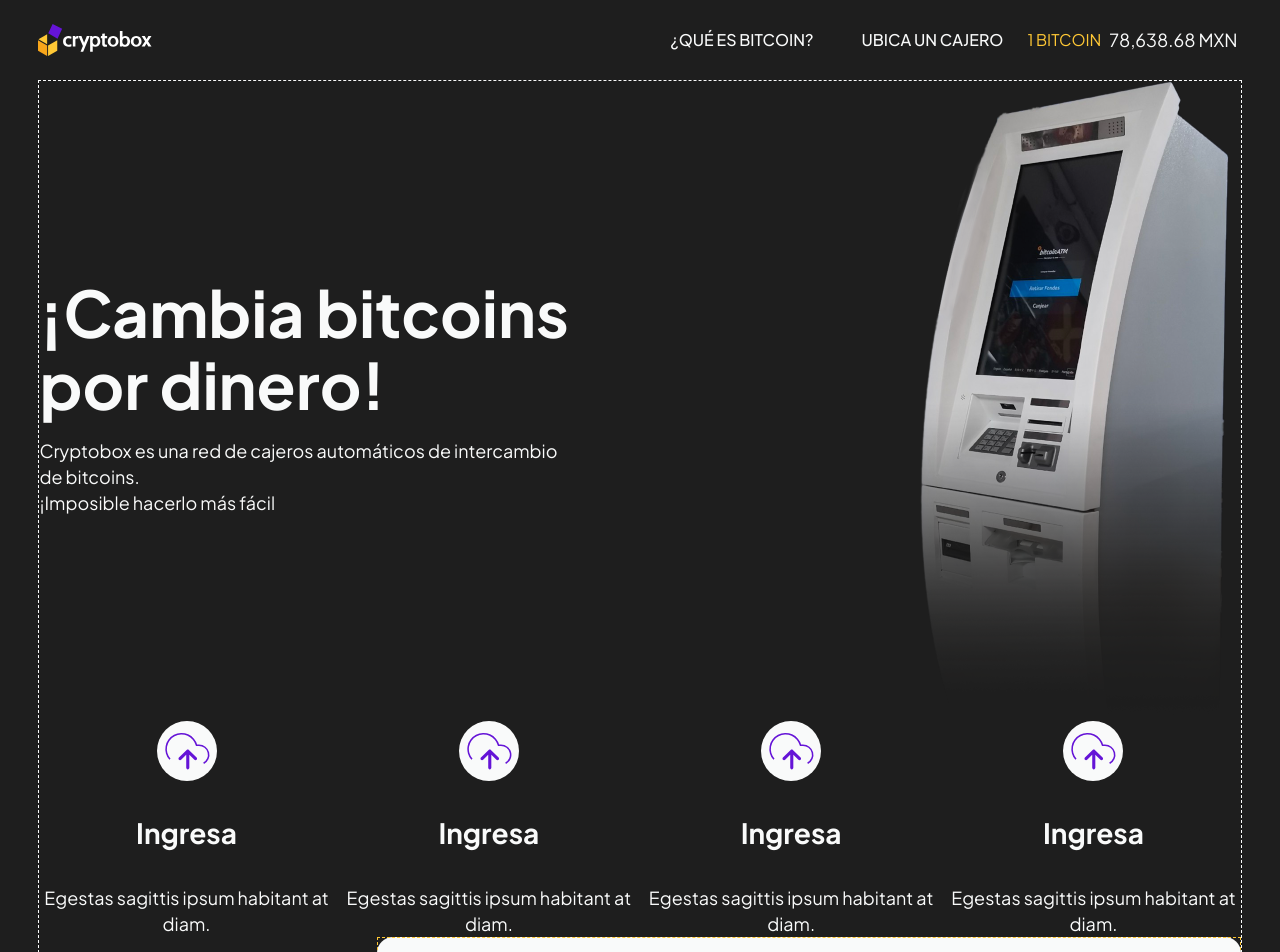
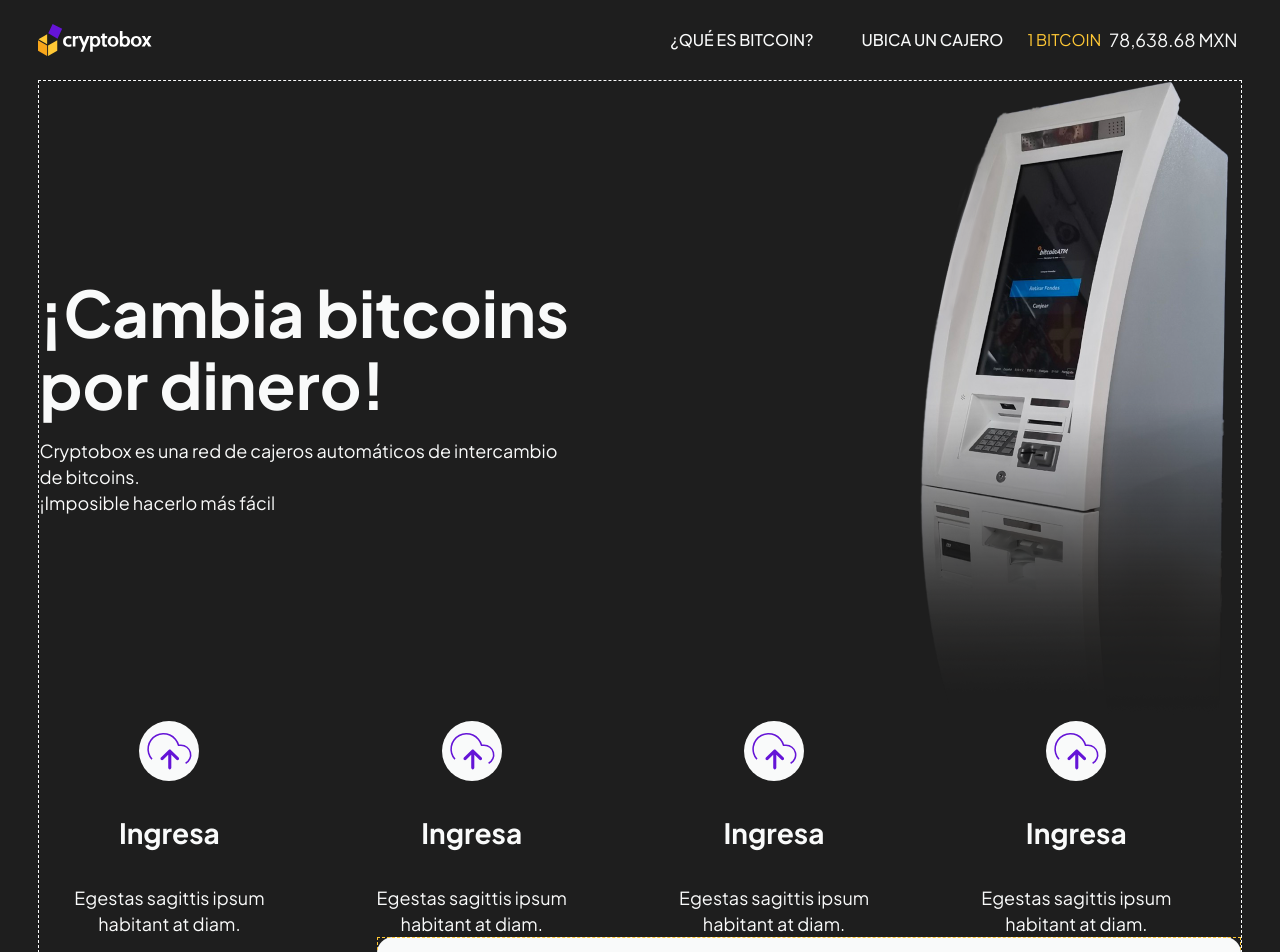
Before and after one commit to Lariicsa/mont-cryptobox, a Vue app: page / in a window 1280 px wide. Shown: the top 952 px of the page. Built offline with nearby package versions, Linux system fonts and the light colour scheme.

Commit message:
Adjust global layout

```diff
--- a/src/scss/components/iconimage.scss
+++ b/src/scss/components/iconimage.scss
@@ -6,7 +6,7 @@
   height: auto;
   min-height: 21.6rem;
   width: 100%;
-  max-width: 29.6rem;
+  max-width: 26rem;
 
   &__icon {
     @include icon("upload", $accent);
--- a/src/scss/components/maps.scss
+++ b/src/scss/components/maps.scss
@@ -119,7 +119,7 @@
   &__select {
     display: flex;
     position: absolute;
-    left: calc(-100% + 486px);
+    left: calc(-100% + 448px);
     top: 5.6rem;
   }
 }
--- a/src/scss/shared/global.scss
+++ b/src/scss/shared/global.scss
@@ -66,7 +66,7 @@ h3 {
   &__inner {
     @extend .container;
    border: 0.1rem dashed $white-neutral;
-    max-width: $maxwidth-containner;
+    max-width: $maxwidth-inner-containner;
   }
 }
 
```
